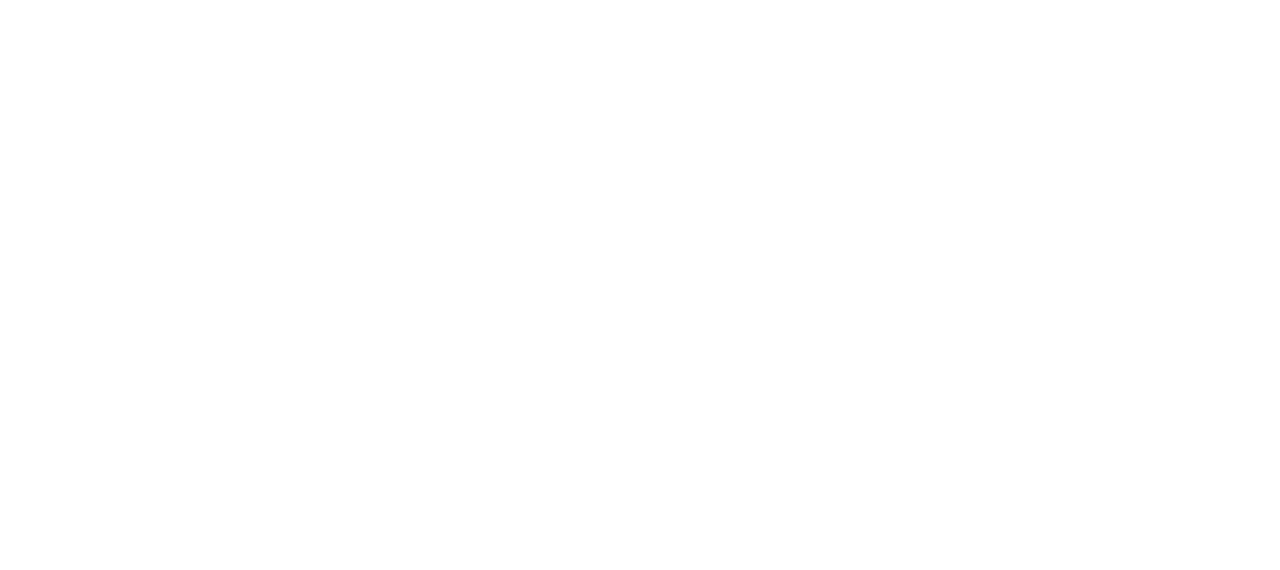
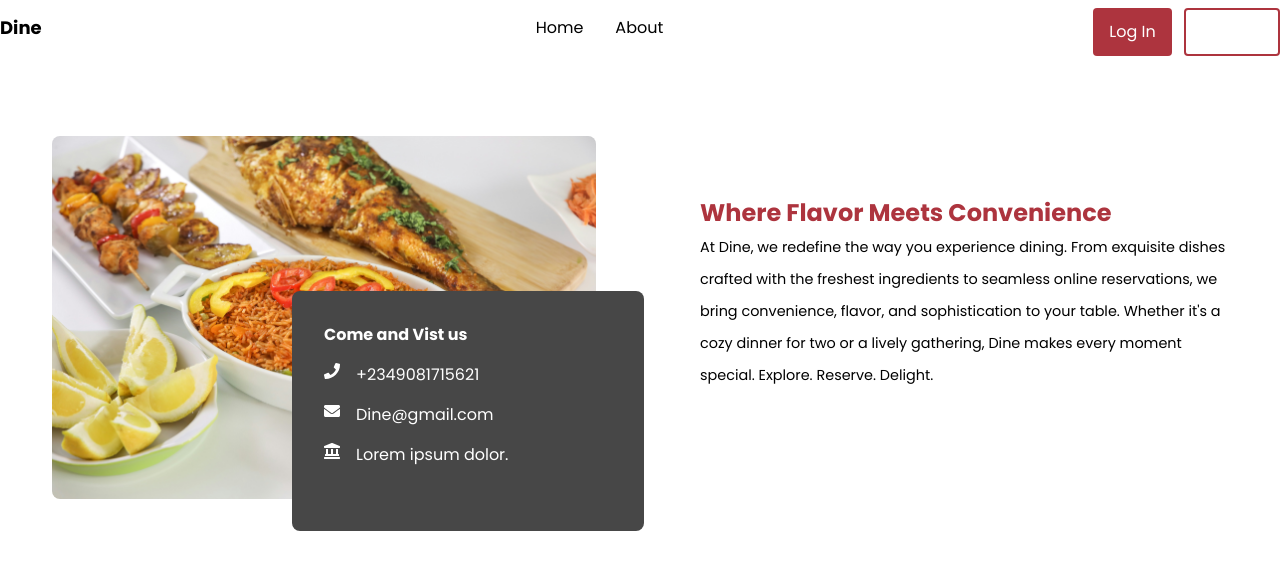
Before and after one commit to Nel-tech/Dine, a React (Vite) app in the folder Client/: page /about in a window 1280 px wide. Before the commit this address had no page. Shown: the top 570 px of the page. Built offline with nearby package versions, Linux system fonts and the light colour scheme.

Commit message:
About page design in progress

```diff
--- a/Client/src/App.tsx
+++ b/Client/src/App.tsx
@@ -1,15 +1,15 @@
 import { BrowserRouter as Router, Route, Routes } from 'react-router-dom';
 import './index.css'
 import Home from "./Pages/Home/Home"
-
+import About from './Pages/About/About';
 function App() {
 
   return (
     <>
       <Router>
       <Routes>
-        <Route path="" element={<Home />}></Route>
-
+        <Route path="/" element={<Home />}></Route>
+        <Route path="/about" element={<About />}></Route>
       </Routes>
     </Router>
     </>
--- a/Client/src/Components/Nav.tsx
+++ b/Client/src/Components/Nav.tsx
@@ -1,13 +1,20 @@
 import '../index.css'
-
+import { Link } from 'react-router-dom';
 function Nav() {
   return (
     <header className='container'>
       <nav className="flex justify-between items-center self-center content-center  relative z-50">
         <h1 className="text-lg font-bold text-black">Dine</h1>
         <ul className="flex space-x-8 ml-[4rem] text-black text-center ">
-          <li><a href="">Home</a></li>
-          <li><a href="">About</a></li>
+
+          <Link to='/'>
+          <li>Home</li>
+          </Link>
+
+          <Link to='/about'>
+
+          <li>About</li>
+          </Link>
         </ul>
 
         <ul className='flex gap-3'>
--- /dev/null
+++ b/Client/src/Pages/About/About.tsx
@@ -0,0 +1,15 @@
+
+import Nav from "../../Components/Nav"
+import AboutAds from "./AboutAds/AboutAds"
+import AboutHeroSection from "./HeroSection/AboutHeroSection"
+function About() {
+  return (
+    <div>
+        <Nav/>
+        <AboutHeroSection/>
+        <AboutAds/>
+    </div>
+  )
+}
+
+export default About
--- /dev/null
+++ b/Client/src/Pages/About/AboutAds/AboutAds.tsx
@@ -0,0 +1,11 @@
+
+
+function AboutAds() {
+  return (
+   <section className="container mt-[10rem] w-full h-[60vh] bg-about-section bg-cover bg-center bg-no-repeat rounded-sm">
+    <h1 className="pt-[7rem] text-center text-white font-bold text-[2.5rem] max-w-[30rem] mx-auto ">Feel the authentic & original taste from us</h1>
+   </section>
+  )
+}
+
+export default AboutAds
--- /dev/null
+++ b/Client/src/Pages/About/HeroSection/AboutHeroSection.tsx
@@ -0,0 +1,55 @@
+import { FaPhone, FaEnvelope, FaLandmark } from 'react-icons/fa';
+function AboutHeroSection() {
+  return (
+    <main className="mt-[5rem] container flex justify-around content-center self-center">
+      <section>
+        <figure className="relative">
+          <img
+            src="../../../../Assests/HeroBackground.jpg"
+            className="w-[34rem] rounded-lg"
+            alt=""
+          />
+
+          <div className="absolute bottom-[-2rem] right-[-3rem]">
+            <figcaption className="pt-[2rem] pl-[2rem] bg-[#474747] w-[22rem] h-[15rem] rounded-lg">
+              <h1 className='font-bold text-white'>Come and Vist us</h1>
+
+              <section className='text-white pt-[1rem]' >
+                <figure className="flex gap-4 pb-[1rem] ">
+                  <FaPhone />
+                  <p>+2349081715621</p>
+                </figure>
+
+                <figure className="flex  gap-4 pb-[1rem]">
+                  <FaEnvelope />
+                  <p>Dine@gmail.com</p>
+                </figure>
+
+                <figure className="flex  gap-4">
+                  <FaLandmark />
+                  <p>Lorem ipsum dolor.</p>
+                </figure>
+              </section>
+            </figcaption>
+          </div>
+        </figure>
+      </section>
+
+      <section className="mt-[3.7rem]">
+        <h1 className="text-[#AD343E] text-[1.5rem] font-bold">
+          Where Flavor Meets Convenience
+        </h1>
+
+        <p className="text-[.9rem] max-w-[33rem] leading-[2rem]">
+          At Dine, we redefine the way you experience dining. From exquisite
+          dishes crafted with the freshest ingredients to seamless online
+          reservations, we bring convenience, flavor, and sophistication to your
+          table. Whether it's a cozy dinner for two or a lively gathering, Dine
+          makes every moment special. Explore. Reserve. Delight.
+        </p>
+      </section>
+    </main>
+  );
+}
+
+export default AboutHeroSection;
```
Also changed, not shown: Client/src/Pages/About/Offers/offer.tsx (added).
